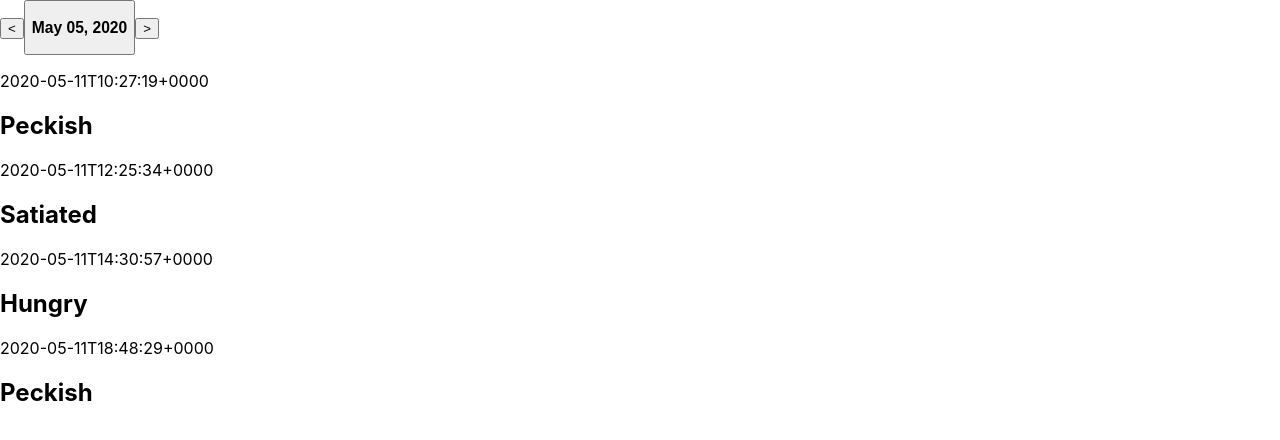
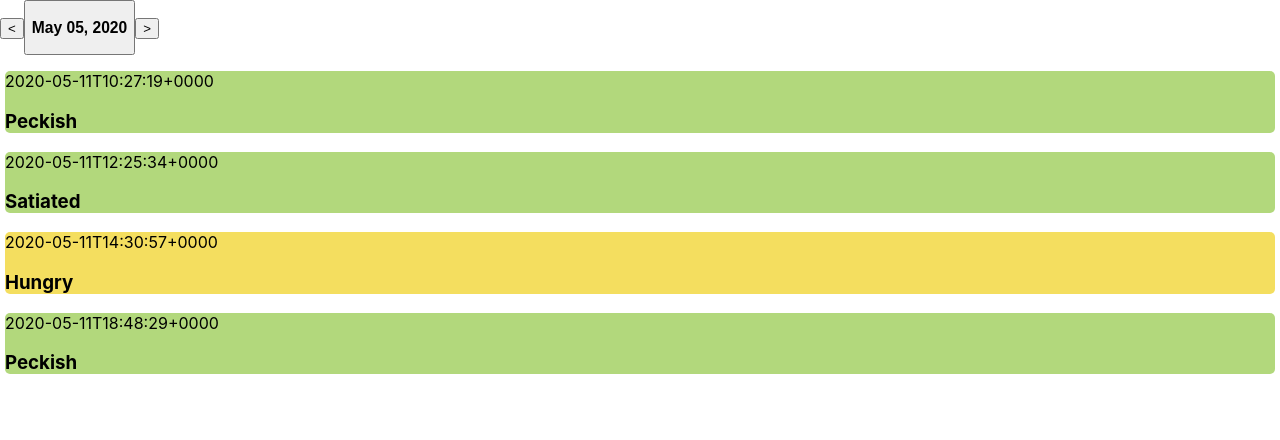
Before and after one commit to emchoi7/front-tff, a React (Create React App) app: page / in a window 1280 px wide. Shown: the top 440 px of the page. Built offline with nearby package versions, Linux system fonts and the light colour scheme.

Commit message:
Basic styling for the Record component

```diff
--- /dev/null
+++ b/src/App.css
@@ -0,0 +1,5 @@
+
+.record-card {
+    margin: 5px;
+    border-radius: 5px;
+}
--- a/src/App.js
+++ b/src/App.js
@@ -1,6 +1,8 @@
 import React, {Component} from 'react';
 import Display from './Display/Display';
 import data from './data/data';
+import './App.css';
+import './Mobile.css';
 
 export default class App extends Component {
   constructor() {
@@ -11,9 +13,20 @@ export default class App extends Component {
   }
   render() {
     return (
-      <div>
-        <Display records={data.log} />
+      <div className="container">
+      <div className="row">
+
+        <div className="col">
+        </div>
+        <div className="col">
+          <Display records={data.log} />
+        </div>
+        <div className="col">
+
+        </div>
       </div>
+      </div>
+
     )
   }
 }
--- a/src/Daily/Daily.js
+++ b/src/Daily/Daily.js
@@ -4,6 +4,7 @@
     Record components are put into an array
 */
 import React from 'react';
+import '../colors.css';
 
 export default function Daily(props) {
     console.log(props.records)
@@ -39,6 +40,7 @@ function DateSelector(props) {
 function Record(props) {
     let hungerLevel = 'Neutral';
     let colorClass = 'hunger-blue';
+    let classNames = ['record-card', 'd-flex', 'justify-content-center'];
 
     if(props.score >= 0 && props.score < 1) {
         hungerLevel = 'Starving';
@@ -69,10 +71,15 @@ function Record(props) {
         colorClass = 'hunger-red';
     }
 
+    classNames.push(colorClass);
+    const classes = classNames.join(' ');
+
     return (
-        <div className={colorClass}>
-            <p>{props.time}</p>
-            <h2>{hungerLevel}</h2>
+        <div className={classes}>
+            <div>
+            <p className="text-center">{props.time}</p>
+            <h3 className="text-center">{hungerLevel}</h3>
+            </div>
         </div>
     )
 }
--- a/src/Display/Display.js
+++ b/src/Display/Display.js
@@ -1,3 +1,8 @@
+/*
+    Contains the Display component which is the main middle part that
+    displays the user's records.
+    Depending on the App component's state, it renders Daily or Monthly component.
+*/
 import React from 'react';
 import Daily from '../Daily/Daily';
 
--- /dev/null
+++ b/src/colors.css
@@ -0,0 +1,27 @@
+:root{
+    --red: #E88155;
+    --orange: #EEB05A;
+    --yellow: #F4DE5F;
+    --green: #B2D87C;
+    --blue: #70D399;
+}
+
+.hunger-red {
+    background-color: var(--red);
+}
+
+.hunger-orange {
+    background-color: var(--orange);
+}
+
+.hunger-yellow {
+    background-color: var(--yellow);
+}
+
+.hunger-green {
+    background-color: var(--green);
+}
+
+.hunger-blue {
+    background-color: var(--blue);
+}
```
Also changed, not shown: src/logo.svg (deleted).
